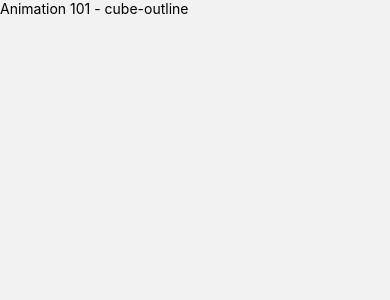
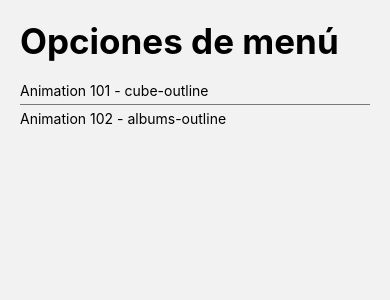
Before and after one commit to thomassr30/components-react-native, a React Native app: screen /Home in a window 390 px wide. Shown: the top 300 px of the page. Built offline with nearby package versions, Linux system fonts and the light colour scheme.

Commit message:
add: flatlist separator and header

```diff
--- a/src/screens/HomeScreen.tsx
+++ b/src/screens/HomeScreen.tsx
@@ -1,7 +1,9 @@
 import React from 'react'
 import { FlatList, Text, View } from 'react-native'
+import { useSafeAreaInsets } from 'react-native-safe-area-context';
 import Icon from 'react-native-vector-icons/Ionicons'
 import { ImenuItem } from '../interfaces/menuItem.interface';
+import {styles} from '../theme/appTheme'
 
 const menuItem = [
   {
@@ -9,9 +11,16 @@
     icon: 'cube-outline',
     components: 'Animation101Screen'
   },
+  {
+    name: 'Animation 102',
+    icon: 'albums-outline',
+    components: 'Animation102Screen'
+  },
 ]
 
 const HomeScreen = () => {
+
+  const {top} = useSafeAreaInsets()
 
   const renderMenuItem = (menuITem: ImenuItem) => {
     return (
@@ -21,12 +30,34 @@
     )
   }
 
+  const renderListHeader = () => {
+    return (
+      <View style={{marginTop: top + 20, marginBottom: 20}}>
+        <Text style={styles.title}>Opciones de menú</Text>
+      </View>
+    )
+  }
+
+  const itemSeparator = () => {
+    return (
+      <View
+        style={{
+          borderBottomWidth: 1,
+          opacity: 0.5,
+          marginVertical: 5
+        }}
+      />
+    )
+  }
+
   return (
-    <View style={{flex: 1}}>
+    <View style={{flex: 1, ...styles.globalMargin}}>
       <FlatList
         data={menuItem}
         renderItem={({item, index}) => renderMenuItem(item)}
         keyExtractor={(item) => item.name}
+        ListHeaderComponent={renderListHeader}
+        ItemSeparatorComponent={itemSeparator}
       />
     </View>
   )
--- /dev/null
+++ b/src/theme/appTheme.tsx
@@ -0,0 +1,11 @@
+import { StyleSheet } from "react-native";
+
+export const styles = StyleSheet.create({
+    title: {
+        fontSize: 35,
+        fontWeight: 'bold'
+    },
+    globalMargin:{
+        marginHorizontal: 20
+    }
+})
```
